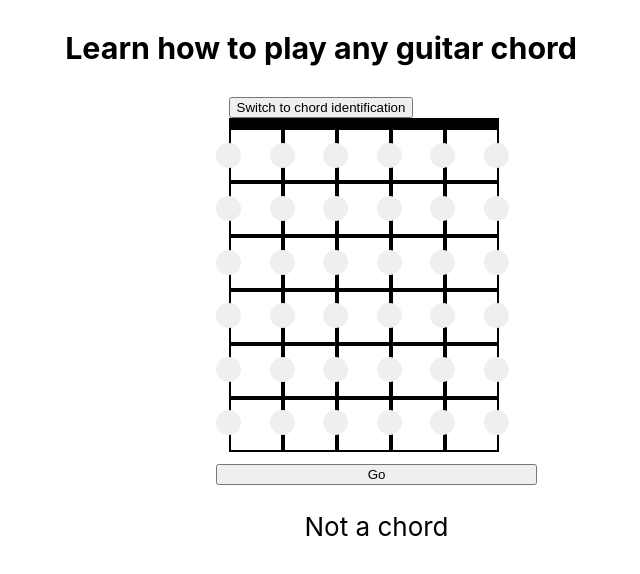
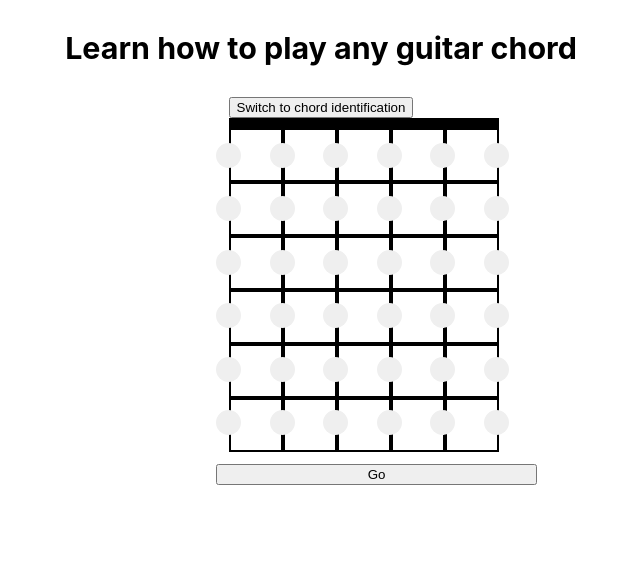
Before and after one commit to ygoldin/Guitar-Chords, a React (Create React App) app: page / in a window 1280 px wide. Shown: the top 574 px of the page, without its empty margins (319-959 px from the left). Built offline with nearby package versions, Linux system fonts and the light colour scheme.

Commit message:
show all chords

```diff
--- a/src/app/FingerPlacementOverlay/ChordPositionSelection.tsx
+++ b/src/app/FingerPlacementOverlay/ChordPositionSelection.tsx
@@ -4,7 +4,7 @@ import { FC, useState } from "react";
 import { NUM_STRINGS } from "../../sdk/constants";
 import { SingleFingerPlacement } from "./SingleFingerPlacement";
 import "./ChordPositionSelection.scss";
-import { getChordName } from "../../sdk";
+import { getChordNames } from "../../sdk";
 
 export type ChordPositionSelectionProps = Readonly<{
   numFrets: number;
@@ -14,7 +14,7 @@ export const ChordPositionSelection: FC<ChordPositionSelectionProps> = ({
   numFrets,
 }) => {
   const [positions, setPositions] = useState([0, 0, 0, 0, 0, 0]);
-  const [chordName, setChordName] = useState<string | null>(null);
+  const [chordNames, setChordNames] = useState<string[]>([]);
 
   const onClick = (string: number, fret: number) => {
     return () => {
@@ -46,8 +46,10 @@ export const ChordPositionSelection: FC<ChordPositionSelectionProps> = ({
   return (
     <div className={"chordSelection"}>
       {renderFingerPlacements()}
-      <button onClick={() => setChordName(getChordName(positions))}>Go</button>
-      <p>{chordName === null ? "Not a chord" : chordName}</p>
+      <button onClick={() => setChordNames(getChordNames(positions))}>
+        Go
+      </button>
+      <p>{chordNames === [] ? "Not a chord" : chordNames.toString()}</p>
     </div>
   );
 };
--- a/src/sdk/index.ts
+++ b/src/sdk/index.ts
@@ -20,13 +20,12 @@ export const getChordInfo = (chordName: string): ChordInfo | null => {
   return null;
 };
 
-export const getChordName = (positions: number[]): string | null => {
+export const getChordNames = (positions: number[]): string[] => {
   const stringifiedPositions = positions.map((position) => position.toString());
-  console.log(stringifiedPositions);
+  const result = [];
   for (let i = 0; i < keys.length; i++) {
     const value = values[i][0];
     if (value !== null) {
-      console.log(value);
       let allTrue = true;
       for (let j = 0; j < stringifiedPositions.length; j++) {
         if (
@@ -40,9 +39,9 @@ export const getChordName = (positions: number[]): string | null => {
         }
       }
       if (allTrue) {
-        return keys[i];
+        result.push(keys[i]);
       }
     }
   }
-  return null;
+  return result;
 };
```
